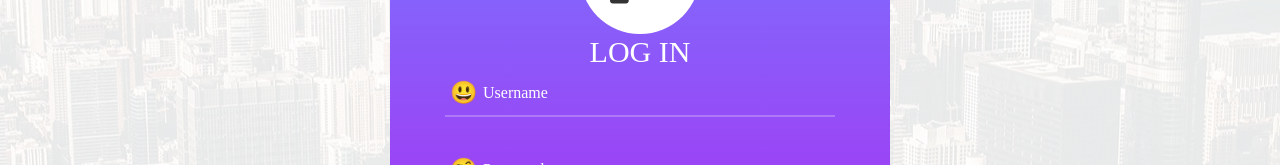
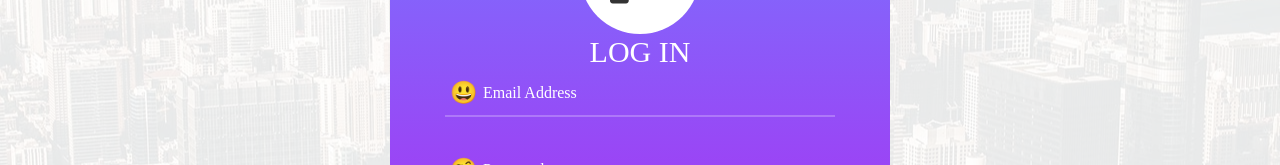
Before and after one commit to yassineDevox/starter-project-react, a React (Create React App) app: page /admin in a window 1280 px wide. Shown: the part 290-455 px from the top of the page. Built offline with nearby package versions, Linux system fonts and the light colour scheme.

Commit message:
register account done with updateProfile user

```diff
--- a/src/components/login.jsx
+++ b/src/components/login.jsx
@@ -5,7 +5,7 @@ import "./../assets/main.css";
 import  bgImage from "./../assets/bg-01.jpg"
 
 
-export default function Login() {
+export default function Login(props) {
     return (
         <div>
           <div className="limiter">
@@ -14,7 +14,7 @@ export default function Login() {
               style={{ backgroundImage: `url(${bgImage})` }}
             >
               <div className="wrap-login100">
-                <form className="login100-form validate-form">
+                <form onSubmit={props.handleSubmit} className="login100-form validate-form">
                   <span className="login100-form-logo">
                     <i className="fas fa-key" />
                   </span>
@@ -27,10 +27,11 @@ export default function Login() {
                   >
 
                     <input
+                      onChange={props.handleChange}
                       className="input100"
-                      type="text"
-                      name="username"
-                      placeholder="Username"
+                      type="email"
+                      name="email"
+                      placeholder="Email Address"
                     />
                     <span className="focus-input100" data-placeholder="😃" ></span>
                   </div>
@@ -39,16 +40,17 @@ export default function Login() {
                     data-validate="Enter password"
                   >
                     <input
+                    onChange={props.handleChange}
                       className="input100"
                       type="password"
-                      name="pass"
+                      name="password"
                       placeholder="Password"
                     />
                     <span className="focus-input100" data-placeholder="🤨" />
                   </div>
 
                   <div className="container-login100-form-btn">
-                    <button className="login100-form-btn">Login</button>
+                    <button type="submit" className="login100-form-btn">Login</button>
                   </div>
                   <div className="text-center p-t-90">
                     <a
--- a/src/pages/login/login-page.js
+++ b/src/pages/login/login-page.js
@@ -1,8 +1,63 @@
 import React, { Component } from "react";
 import Login from "../../components/login";
+import AuthContext from "../../shared/auth/auth-context";
 
 export default class LoginPage extends Component {
+
+  constructor(){
+    super()
+    this.state = {
+      email:"",
+      password:""
+    }
+  }
   render() {
-    return <Login />;
+    return <Login
+              handleChange={this.handleChangeInput}
+              handleSubmit={this.signIn}
+            />;
   }
+
+
+  //--- signin
+  signIn = (event) => {
+    // ne pas acctualiser la page
+    event.preventDefault();
+
+    //vider les inputs du formulaire
+    event.target.reset();
+
+    // validation du formulaire
+
+    if (
+      this.state.email == "" ||
+      this.state.password == ""
+    ) {
+      alert("Veuillez remplir toutes les champs du formulaire 😑😠");
+    }else {
+
+      //----utiliser register du auth-context
+      this.context.login(this.state.email,this.state.password).then((response)=>{
+        console.log(response)
+
+      }).catch((error)=>{
+        alert(error.message)
+      })
+
+    }
+  };
+
+
+   //--- handle change input
+   handleChangeInput = (event) => {
+    let value = event.target.value;
+    let name = event.target.name;
+    console.log(name, value);
+    //--changer state
+    this.setState({ [name]: value });
+  };
+
+
 }
+
+LoginPage.contextType = AuthContext;
--- a/src/pages/register/register-page.js
+++ b/src/pages/register/register-page.js
@@ -1,6 +1,7 @@
 import React, { Component } from "react";
 import Register from "../../components/register";
 import AuthContext from "../../shared/auth/auth-context";
+import { auth } from "../../utils/firebase";
 
 export default class RegisterPage extends Component {
   constructor(props) {
@@ -49,7 +50,16 @@ export default class RegisterPage extends Component {
 
       //----utiliser register du auth-context
       this.context.register(this.state.email,this.state.password).then((response)=>{
-        // console.log(response)
+
+        //if user is registred
+        auth.onAuthStateChanged((user)=>{
+
+          user.updateProfile({
+            displayName:this.state.firstname+" "+this.state.lastname
+          })
+
+          console.log(user)
+        })
 
 
       }).catch((error)=>{
@@ -61,9 +71,6 @@ export default class RegisterPage extends Component {
     }
 
 
-      //utiliser register du auth-context
-      // console.log(this.context)
-      this.context.register()
   };
 
   //--- handle change input
@@ -74,6 +81,7 @@ export default class RegisterPage extends Component {
     //--changer state
     this.setState({ [name]: value });
   };
+
 }
 
 //liaison avec authProvider
--- a/src/shared/auth/auth-context.js
+++ b/src/shared/auth/auth-context.js
@@ -2,7 +2,6 @@ import React, { Component } from "react";
 import { auth } from "../../utils/firebase";
 
 //create authContext from React
-
 const AuthContext = React.createContext();
 
 export class AuthProvider extends Component {
@@ -13,17 +12,19 @@ export class AuthProvider extends Component {
       currentUser: {},
     };
   }
+
+
   register = (email,password) => {
     return auth.createUserWithEmailAndPassword(email,password);
   };
 
   //shared features
-  login = () => {
-    alert("login ");
+  login = (email,password) => {
+    return auth.signInWithEmailAndPassword(email,password)
   };
 
   logout = () => {
-    alert("logout");
+    return auth.signOut();
   };
 
   render() {
```
